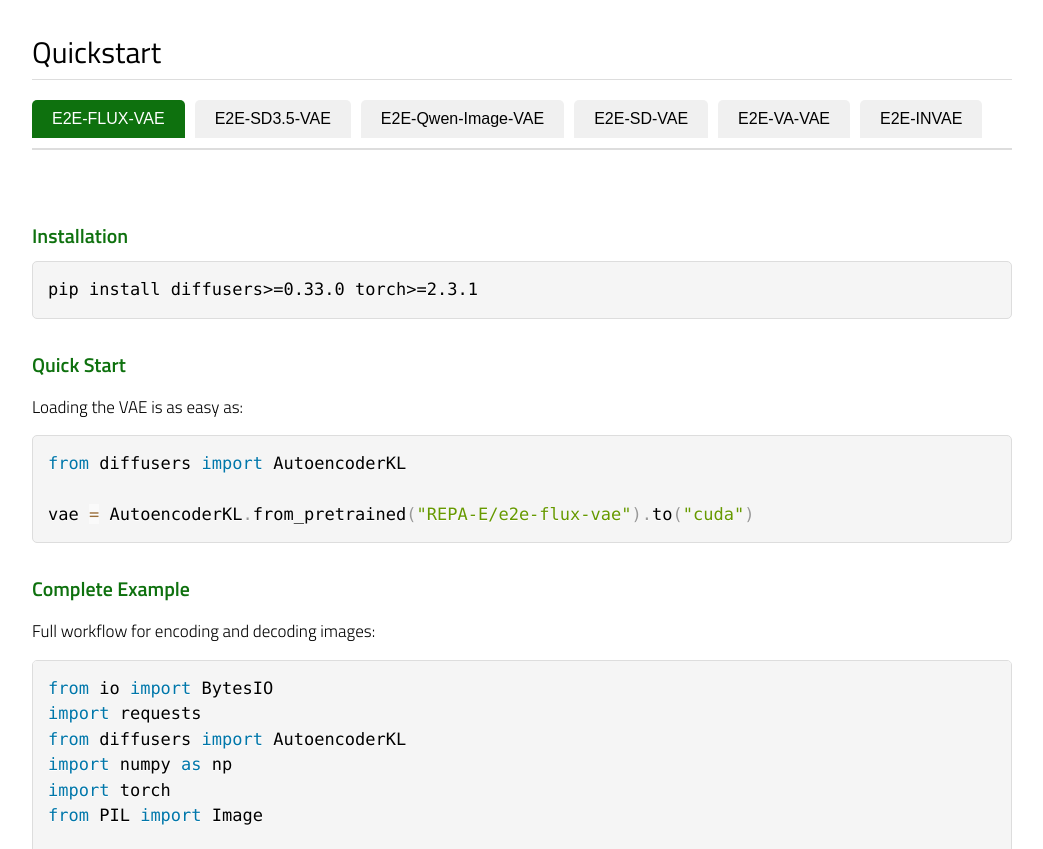
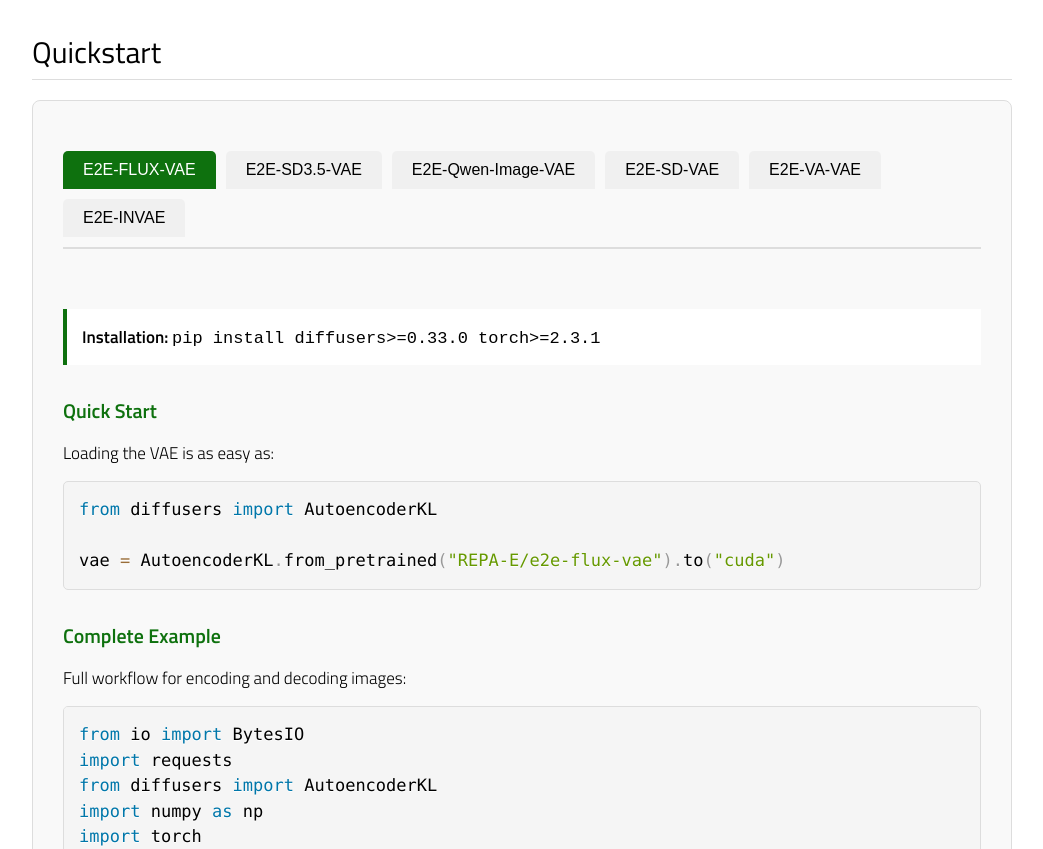
Before and after one commit to End2End-Diffusion/End2End-Diffusion.github.io, a plain HTML site: page index.html in a window 1280 px wide. Shown: the part 1514-2363 px from the top of the page, without its empty margins (118-1161 px from the left). Drawn offline with nearby package versions, Linux system fonts and the light colour scheme; a script that the page names is missing; a web font is replaced by a local one.

Commit message:
box around repa-e project page quickstart

```diff
--- a/index.html
+++ b/index.html
@@ -515,6 +515,14 @@ blockquote {
         <hr>
 
         <style>
+        .quickstart-box {
+            background: #f9f9f9;
+            border: 1px solid #ddd;
+            border-radius: 8px;
+            padding: 30px;
+            margin: 20px 0;
+        }
+
         .tab-container {
             display: flex;
             flex-wrap: wrap;
@@ -553,10 +561,14 @@ blockquote {
         }
 
         .install-note {
-            background: #f9f9f9;
+            background: #ffffff;
             border-left: 4px solid #0E710E;
             padding: 15px;
             margin: 20px 0;
+        }
+
+        .install-note strong {
+            font-weight: 600;
         }
 
         .quickstart-example {
@@ -577,6 +589,7 @@ blockquote {
         }
         </style>
 
+        <div class="quickstart-box">
         <!-- Tab Buttons -->
         <div class="tab-container">
             <button class="tab-button active" onclick="switchTab('tab-flux')">E2E-FLUX-VAE</button>
@@ -589,9 +602,8 @@ blockquote {
 
         <!-- FLUX-VAE Tab -->
         <div id="tab-flux" class="tab-content active">
-            <div class="quickstart-example">
-                <h3>Installation</h3>
-                <pre><code class="language-bash">pip install diffusers>=0.33.0 torch>=2.3.1</code></pre>
+            <div class="install-note">
+                <strong>Installation:</strong> <code>pip install diffusers>=0.33.0 torch>=2.3.1</code>
             </div>
 
             <div class="quickstart-example">
@@ -632,9 +644,8 @@ with torch.no_grad():
 
         <!-- SD3.5-VAE Tab -->
         <div id="tab-sd35" class="tab-content">
-            <div class="quickstart-example">
-                <h3>Installation</h3>
-                <pre><code class="language-bash">pip install diffusers>=0.33.0 torch>=2.3.1</code></pre>
+            <div class="install-note">
+                <strong>Installation:</strong> <code>pip install diffusers>=0.33.0 torch>=2.3.1</code>
             </div>
 
             <div class="quickstart-example">
@@ -675,9 +686,8 @@ with torch.no_grad():
 
         <!-- Qwen-Image-VAE Tab -->
         <div id="tab-qwen" class="tab-content">
-            <div class="quickstart-example">
-                <h3>Installation</h3>
-                <pre><code class="language-bash">pip install diffusers>=0.35.0 torch>=2.5.0</code></pre>
+            <div class="install-note">
+                <strong>Installation:</strong> <code>pip install diffusers>=0.35.0 torch>=2.5.0</code>
             </div>
 
             <div class="quickstart-example">
@@ -725,9 +735,8 @@ reconstructed = reconstructed.squeeze(2)</code></pre>
 
         <!-- SD-VAE Tab -->
         <div id="tab-sdvae" class="tab-content">
-            <div class="quickstart-example">
-                <h3>Installation</h3>
-                <pre><code class="language-bash">pip install diffusers>=0.33.0 torch>=2.3.1</code></pre>
+            <div class="install-note">
+                <strong>Installation:</strong> <code>pip install diffusers>=0.33.0 torch>=2.3.1</code>
             </div>
 
             <div class="quickstart-example">
@@ -768,9 +777,8 @@ with torch.no_grad():
 
         <!-- VA-VAE Tab -->
         <div id="tab-vavae" class="tab-content">
-            <div class="quickstart-example">
-                <h3>Installation</h3>
-                <pre><code class="language-bash">pip install diffusers>=0.33.0 torch>=2.3.1</code></pre>
+            <div class="install-note">
+                <strong>Installation:</strong> <code>pip install diffusers>=0.33.0 torch>=2.3.1</code>
             </div>
 
             <div class="quickstart-example">
@@ -811,9 +819,8 @@ with torch.no_grad():
 
         <!-- InVAE Tab -->
         <div id="tab-invae" class="tab-content">
-            <div class="quickstart-example">
-                <h3>Installation</h3>
-                <pre><code class="language-bash">pip install diffusers>=0.33.0 torch>=2.3.1</code></pre>
+            <div class="install-note">
+                <strong>Installation:</strong> <code>pip install diffusers>=0.33.0 torch>=2.3.1</code>
             </div>
 
             <div class="quickstart-example">
@@ -878,6 +885,7 @@ with torch.no_grad():
             }
         }
         </script>
+        </div>
 
         <p style="margin-top: 0px;">For complete usage examples and integration with diffusion models, see the individual <a href="https://huggingface.co/REPA-E">model cards on Hugging Face</a>.</p>
     </section>
```
